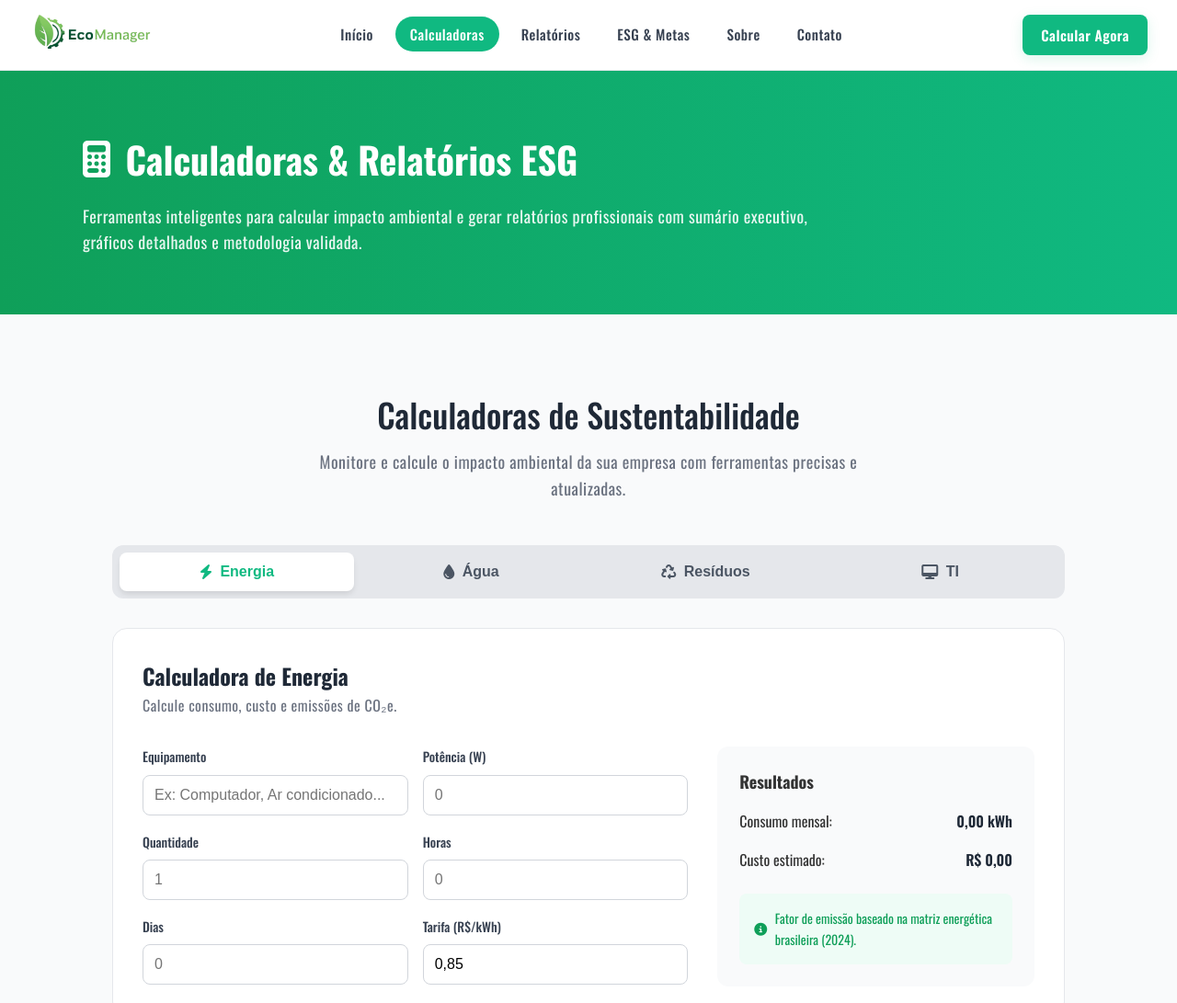
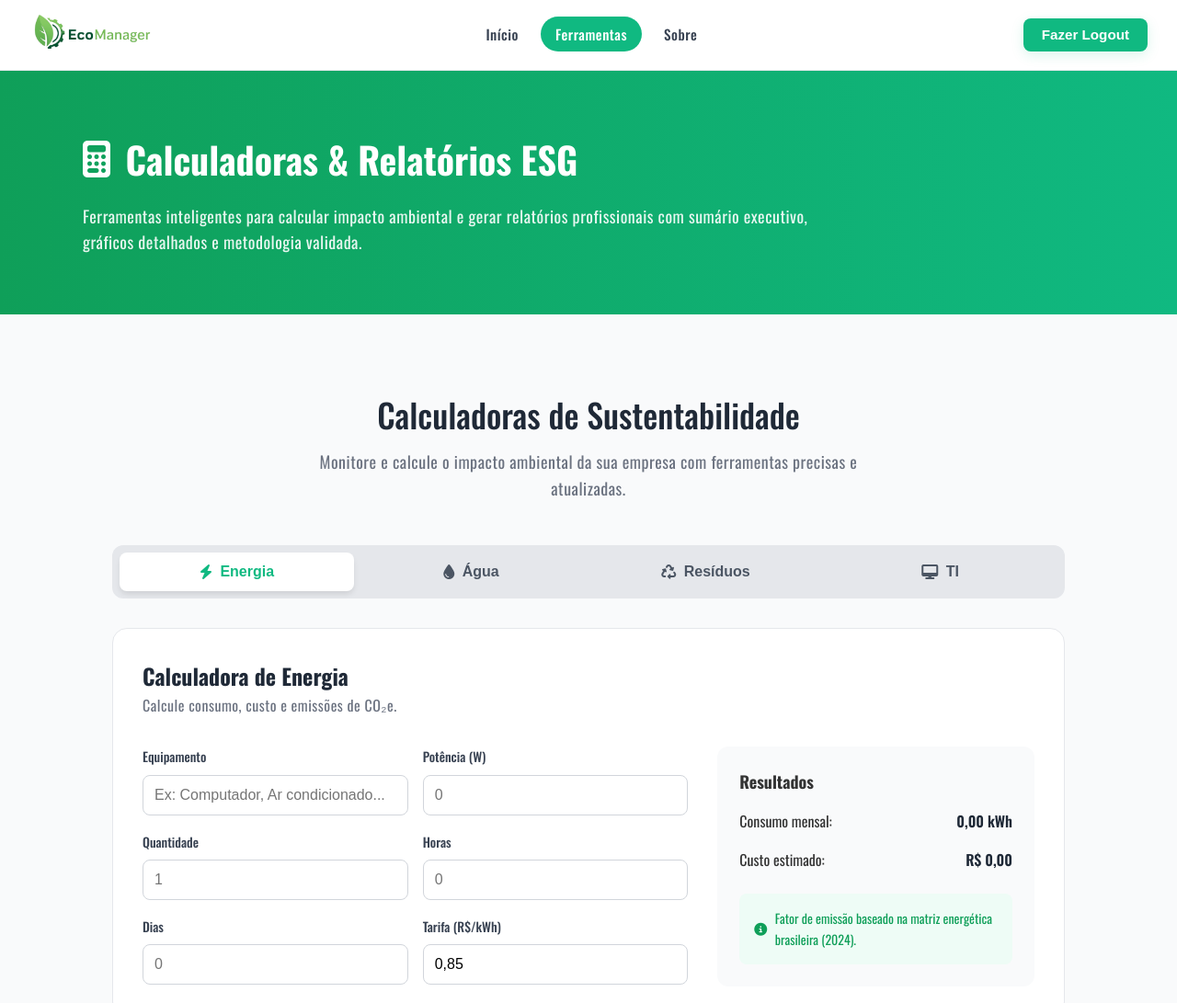
Before and after one commit to victorgute/TCC_Start-Tech-2025, a plain HTML site: page html/ferramentas.html in a window 1280 px wide. Shown: the top 1091 px of the page at 92% size. Drawn offline with nearby package versions, Linux system fonts and the light colour scheme; a web font is replaced by a local one.

Commit message:
tentenado arrumar os caminhos

```diff
--- a/html/ferramentas.html
+++ b/html/ferramentas.html
@@ -42,22 +42,16 @@
   <!-- Navbar -->
   <header>
     <nav class="navbar" id="navbar">
-      <a href="index.html" class="logo">
+      <a href="../index.html" class="logo">
         <img src="../img/logo-nome.png" alt="EcoManager Logo">
       </a>
 
-      <ul class="nav-links" id="navLinks">
-
-        <li><a class="nav-link" href="../index.html">Início</a></li>
-        <li><a class="nav-link is-active" href="./ferramentas.html">Calculadoras</a></li>
-        <li><a class="nav-link" href="#">Relatórios</a></li>
-        <li><a class="nav-link" href="#">ESG & Metas</a></li>
-        <li><a class="nav-link" href="./sobre.html">Sobre</a></li>
-        <li><a class="nav-link" href="../index.html#contato">Contato</a></li>
-
-      </ul>
-
-      <a href="../index.html#funcionalidades" class="btn-navbar">Calcular Agora</a>
+    <ul class="nav-links" id="navLinks">
+      <li><a class="nav-link" href="index.html">Início</a></li>
+      <li><a class="nav-link" href="html/ferramentas.html">Ferramentas</a></li>
+      <li><a class="nav-link" href="html/sobre.html">Sobre</a></li>
+    </ul>
+    <button id="logout-btn" class="btn-navbar">Fazer Logout</button>
     </nav>
   </header>
 
```
Also changed, not shown: index.html (+1 -1 lines).
